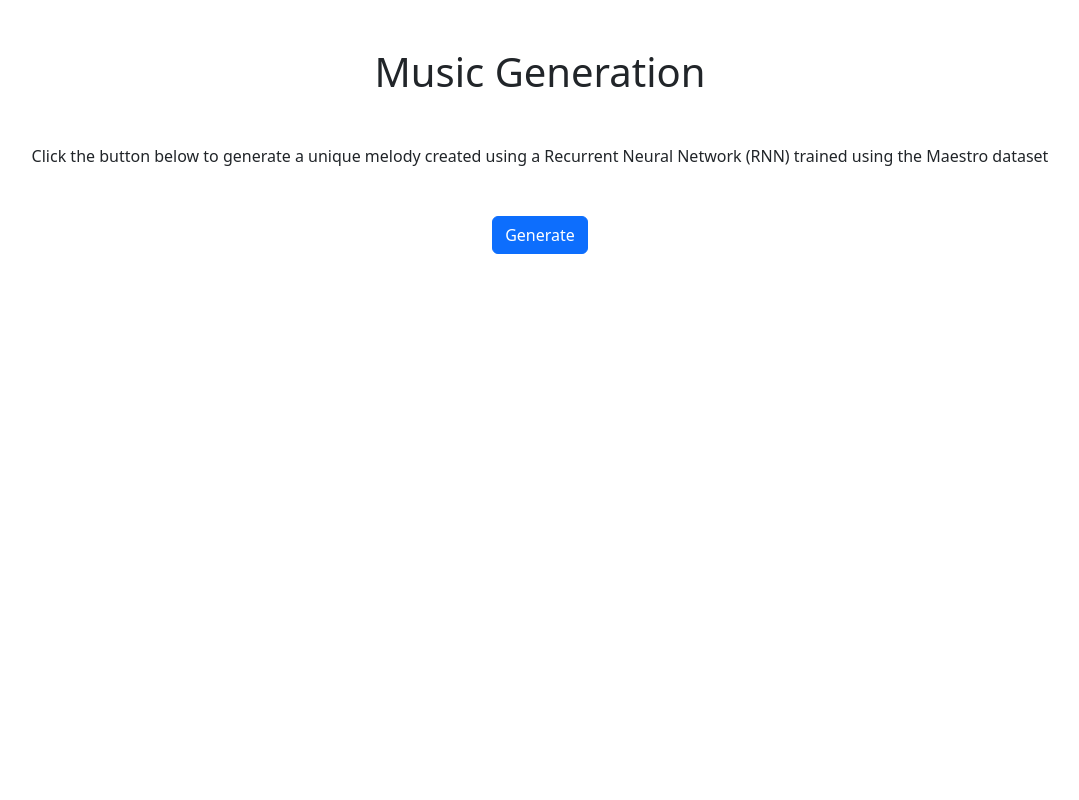
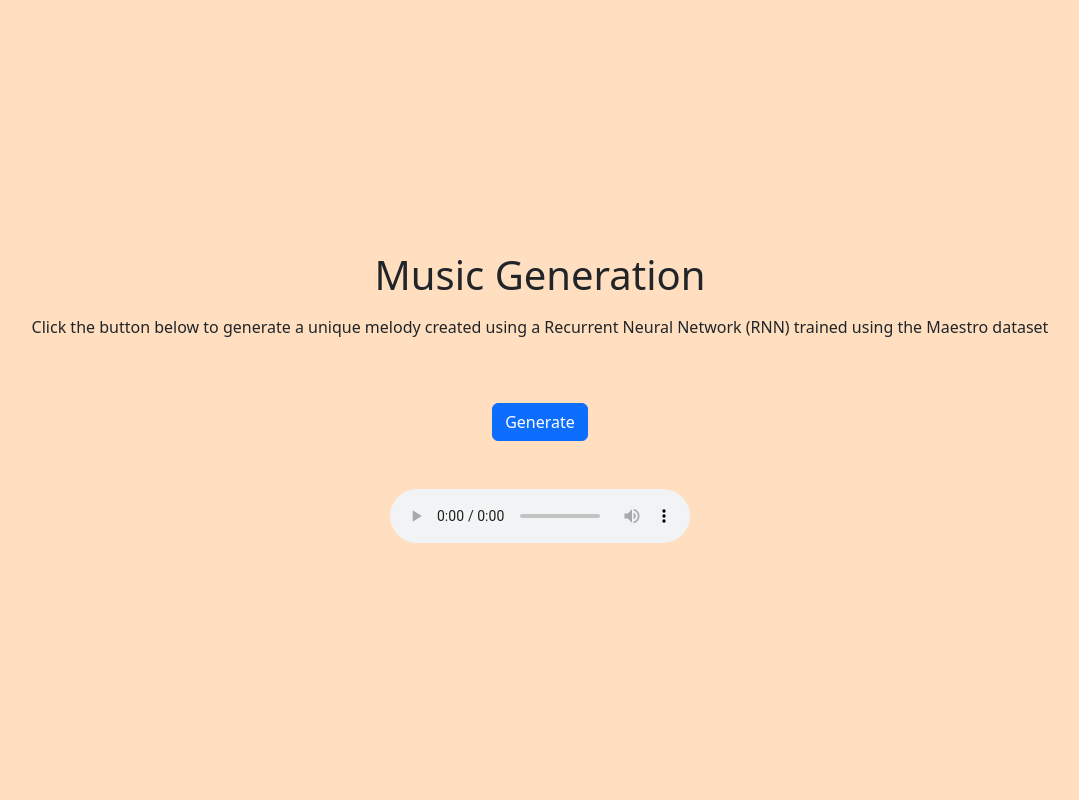
Before and after one commit to williamhpark/music_generation, a Flask app: page / in a window 1280 px wide. Shown: the whole page, without its empty margins (100-1179 px from the left). Run offline with Flask 2, Linux system fonts and the light colour scheme.

Commit message:
Improve HTML/CSS

```diff
--- /dev/null
+++ b/server/static/styles/mainpage.css
@@ -0,0 +1,9 @@
+.vertical-center {
+  width: 100vw;
+  height: 100vh;
+
+  display: flex;
+  flex-direction: column;
+  align-items: center;
+  justify-content: center;
+}
--- a/server/templates/index.html
+++ b/server/templates/index.html
@@ -8,17 +8,19 @@
       integrity="sha384-iYQeCzEYFbKjA/T2uDLTpkwGzCiq6soy8tYaI1GyVh/UjpbCx/TYkiZhlZB6+fzT"
       crossorigin="anonymous"
     />
+    <link rel="stylesheet" type="text/css" href="{{ url_for('static',filename='styles/mainpage.css') }}" />
   </head>
 
-  <body>
-    <h1 class="text-center mt-5">Music Generation</h1>
+  <body style="background-color: #ffdfbf">
+    <div class="vertical-center">
+      <h1>Music Generation</h1>
 
-    <p class="text-center mt-5">
+      <p class="mt-2">
         Click the button below to generate a unique melody created using a
         Recurrent Neural Network (RNN) trained using the Maestro dataset
       </p>
 
-    <form class="text-center mt-5" action="/" , method="post">
+      <form class="mt-5" action="/" , method="post">
         <input
           class="btn btn-primary"
           type="submit"
@@ -27,8 +29,7 @@
         />
       </form>
 
-    {% if output_filename %}
-    <div class="text-center mt-5">
+      <div class="mt-5">
         <audio controls>
           <source
             src="{{url_for('static', filename=output_filename)}}.wav"
@@ -36,6 +37,6 @@
           />
         </audio>
       </div>
-    {% endif %}
+    <div>
   </body>
 </html>
```
Lines whose indentation alone changed are shown as unchanged.
